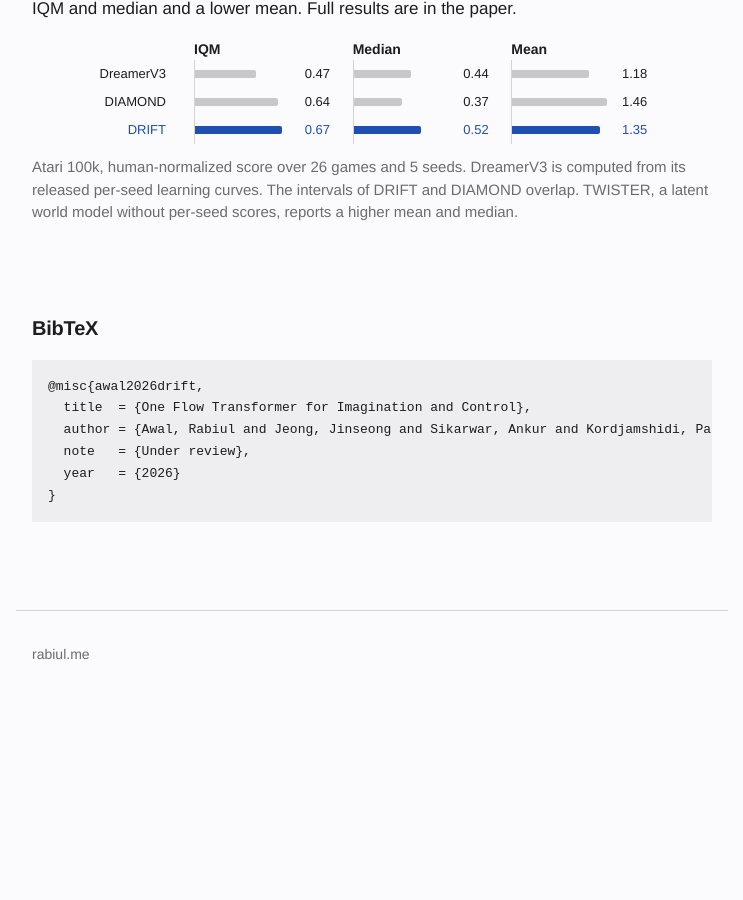
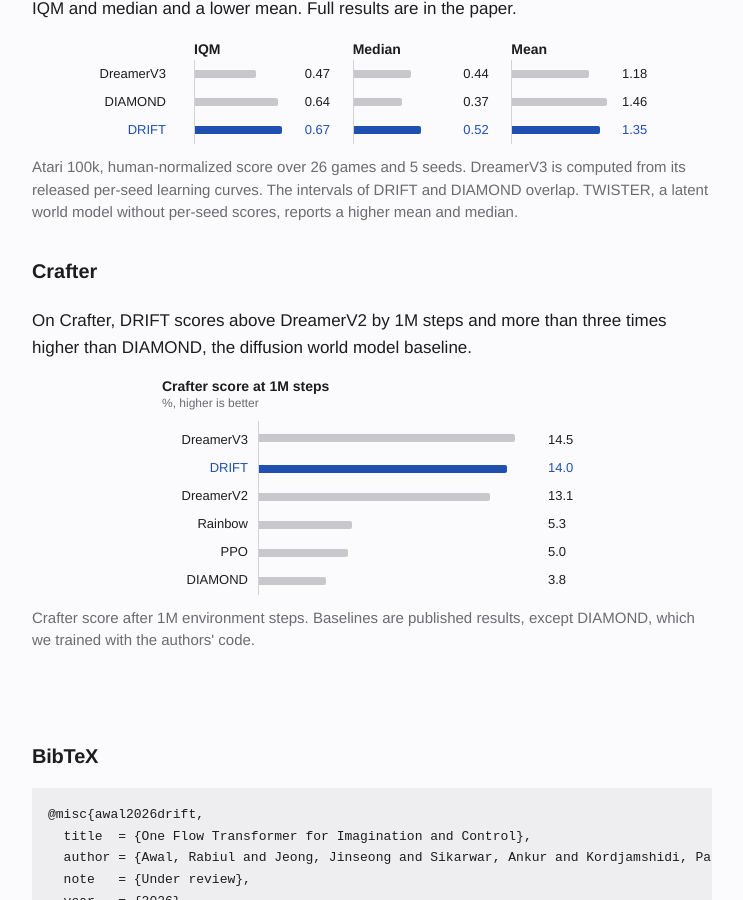
Before and after one commit to rabiulcste/rabiulcste.github.io, a Jekyll site: the page built from drift-world-model/index.html, in a window 1280 px wide and 900 px high, scrolled down 3941 px. Shown: the whole window, without its empty margins (268-1011 px from the left). Built offline with Jekyll 4.4.1, drawn with Linux system fonts in a browser that asks for light colours; before the commit the page ends 4655 px from its top, so only the background shows below that.

Commit message:
DRIFT: Crafter results (score at 1M steps vs DreamerV3, DreamerV2, Rainbow, PPO, DIAMOND)

```diff
--- a/drift-world-model/index.html
+++ b/drift-world-model/index.html
@@ -396,4 +396,18 @@ bibtex: |
 </div>
         <figcaption>Atari 100k, human-normalized score over 26 games and 5 seeds. DreamerV3 is computed from its released per-seed learning curves. The intervals of DRIFT and DIAMOND overlap. TWISTER, a latent world model without per-seed scores, reports a higher mean and median.</figcaption>
     </figure>
+    <h3>Crafter</h3>
+    <p>On Crafter, DRIFT scores above DreamerV2 by 1M steps and more than three times higher than DIAMOND, the diffusion world model baseline.</p>
+    <figure class="fig">
+        <div class="chart chart--bars" role="img" aria-label="Crafter score at 1M environment steps: DreamerV3 14.5, DRIFT 14.0, DreamerV2 13.1, Rainbow 5.3, PPO 5.0, DIAMOND 3.8.">
+<div class="chart-head"><strong>Crafter score at 1M steps</strong><span class="chart-sub">%, higher is better</span></div>
+<div class="chart-row "><span class="chart-lab">DreamerV3</span><span class="chart-trk"><b class="bar" style="width:90.6%"></b></span><span class="chart-val">14.5</span></div>
+<div class="chart-row is-ours c-ours"><span class="chart-lab">DRIFT</span><span class="chart-trk"><b class="bar" style="width:87.6%"></b></span><span class="chart-val">14.0</span></div>
+<div class="chart-row "><span class="chart-lab">DreamerV2</span><span class="chart-trk"><b class="bar" style="width:81.6%"></b></span><span class="chart-val">13.1</span></div>
+<div class="chart-row "><span class="chart-lab">Rainbow</span><span class="chart-trk"><b class="bar" style="width:33.0%"></b></span><span class="chart-val">5.3</span></div>
+<div class="chart-row "><span class="chart-lab">PPO</span><span class="chart-trk"><b class="bar" style="width:31.4%"></b></span><span class="chart-val">5.0</span></div>
+<div class="chart-row "><span class="chart-lab">DIAMOND</span><span class="chart-trk"><b class="bar" style="width:23.7%"></b></span><span class="chart-val">3.8</span></div>
+</div>
+        <figcaption>Crafter score after 1M environment steps. Baselines are published results, except DIAMOND, which we trained with the authors' code.</figcaption>
+    </figure>
 </section>
```
